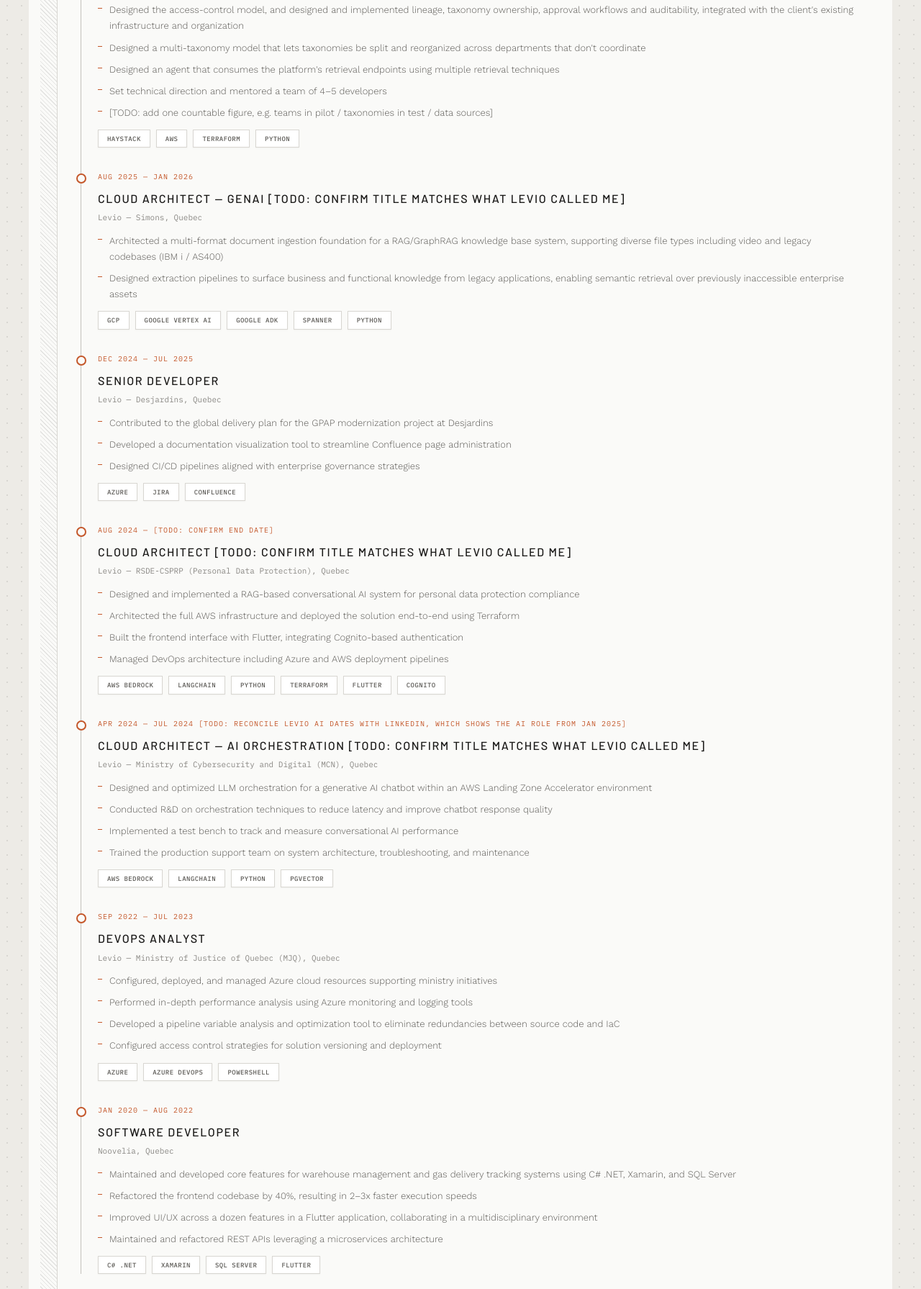
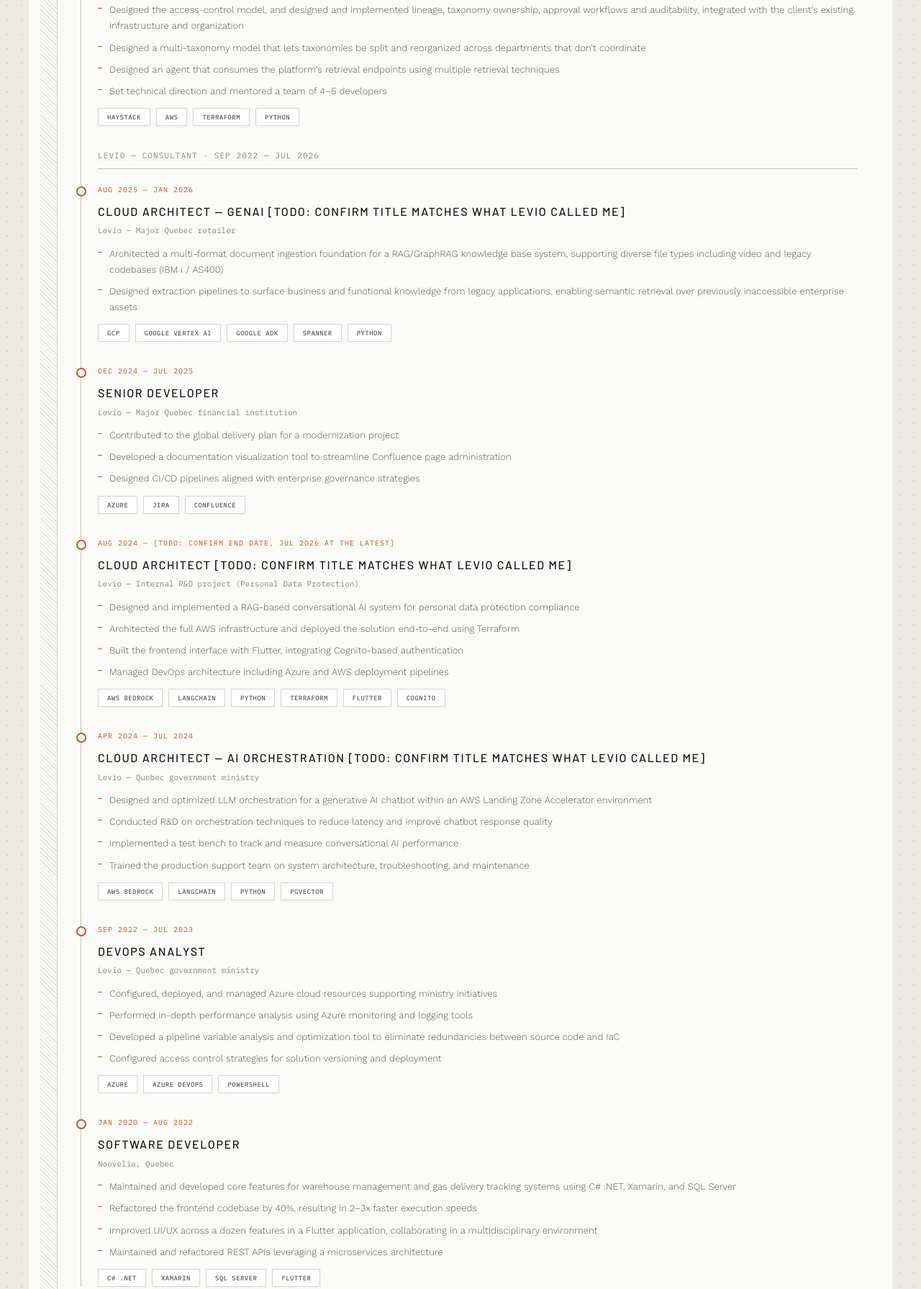
Before and after one commit to FloRul/portfolio, a plain HTML site: page index.html in a window 1280 px wide. Shown: the part 1002-2793 px from the top of the page at 72% size. Drawn offline with nearby package versions, Linux system fonts and the light colour scheme.

Commit message:
Anonymize clients, group Levio engagements, remove expired certs
- Replace client names with descriptors; drop internal project name
- Relabel RSDE-CSPRP as an internal Levio R&D project
- Add a Levio span (Sep 2022 - Jul 2026) above its engagements
- Remove expired certifications from site, JSON-LD and resume
- Drop the Vooban figure placeholder and the PR-status TODO

Co-Authored-By: Claude Opus 5.5 <noreply@anthropic.com>

```diff
--- a/index.html
+++ b/index.html
@@ -75,18 +75,6 @@
         "Google ADK",
         "Agentic Retrieval"
       ],
-      "hasCredential": [
-        {
-          "@type": "EducationalOccupationalCredential",
-          "name": "AWS Cloud Practitioner",
-          "credentialCategory": "Professional Certification"
-        },
-        {
-          "@type": "EducationalOccupationalCredential",
-          "name": "Terraform Associate",
-          "credentialCategory": "Professional Certification"
-        }
-      ],
       "sameAs": [
         "https://linkedin.com/in/florian-rumiel",
         "https://github.com/FloRul"
@@ -758,6 +746,18 @@
             font-size: 0.6875rem;
             color: var(--ink-light);
             margin-bottom: var(--space-3);
+        }
+
+        /* Employer span grouping several engagements */
+        .timeline-group {
+            font-family: var(--font-mono);
+            font-size: 0.6875rem;
+            text-transform: uppercase;
+            letter-spacing: 0.1em;
+            color: var(--ink-light);
+            border-bottom: var(--weight-thin) solid var(--shadow-medium);
+            padding-bottom: var(--space-2);
+            margin-bottom: var(--space-5);
         }
 
         .timeline-body ul {
@@ -1397,8 +1397,6 @@
                                         <li>Designed an agent that consumes the platform's retrieval endpoints using
                                             multiple retrieval techniques</li>
                                         <li>Set technical direction and mentored a team of 4&ndash;5 developers</li>
-                                        <li>[TODO: add one countable figure, e.g. teams in pilot / taxonomies in test /
-                                            data sources]</li>
                                     </ul>
                                     <div class="badge-row timeline-tech">
                                         <span class="badge">Haystack</span>
@@ -1409,11 +1407,14 @@
                                 </div>
                             </div>
 
+                            <div class="timeline-group">Levio &mdash; Consultant &middot; Sep 2022 &mdash; Jul 2026
+                            </div>
+
                             <div class="timeline-item">
                                 <div class="timeline-date">Aug 2025 &mdash; Jan 2026</div>
                                 <div class="timeline-title">Cloud Architect &mdash; GenAI [TODO: confirm title matches
                                     what Levio called me]</div>
-                                <div class="timeline-company">Levio &mdash; Simons, Quebec</div>
+                                <div class="timeline-company">Levio &mdash; Major Quebec retailer</div>
                                 <div class="timeline-body">
                                     <ul>
                                         <li>Architected a multi-format document ingestion foundation for a RAG/GraphRAG
@@ -1436,11 +1437,10 @@
                             <div class="timeline-item">
                                 <div class="timeline-date">Dec 2024 &mdash; Jul 2025</div>
                                 <div class="timeline-title">Senior Developer</div>
-                                <div class="timeline-company">Levio &mdash; Desjardins, Quebec</div>
+                                <div class="timeline-company">Levio &mdash; Major Quebec financial institution</div>
                                 <div class="timeline-body">
                                     <ul>
-                                        <li>Contributed to the global delivery plan for the GPAP modernization project
-                                            at Desjardins</li>
+                                        <li>Contributed to the global delivery plan for a modernization project</li>
                                         <li>Developed a documentation visualization tool to streamline Confluence page
                                             administration</li>
                                         <li>Designed CI/CD pipelines aligned with enterprise governance strategies</li>
@@ -1454,11 +1454,12 @@
                             </div>
 
                             <div class="timeline-item">
-                                <div class="timeline-date">Aug 2024 &mdash; [TODO: confirm end date]</div>
+                                <div class="timeline-date">Aug 2024 &mdash; [TODO: confirm end date, Jul 2026 at the
+                                    latest]</div>
                                 <div class="timeline-title">Cloud Architect [TODO: confirm title matches what Levio
                                     called me]</div>
-                                <div class="timeline-company">Levio &mdash; RSDE-CSPRP (Personal Data Protection),
-                                    Quebec</div>
+                                <div class="timeline-company">Levio &mdash; Internal R&amp;D project (Personal Data
+                                    Protection)</div>
                                 <div class="timeline-body">
                                     <ul>
                                         <li>Designed and implemented a RAG-based conversational AI system for personal
@@ -1483,12 +1484,10 @@
                             </div>
 
                             <div class="timeline-item">
-                                <div class="timeline-date">Apr 2024 &mdash; Jul 2024 [TODO: reconcile Levio AI dates
-                                    with LinkedIn, which shows the AI role from Jan 2025]</div>
+                                <div class="timeline-date">Apr 2024 &mdash; Jul 2024</div>
                                 <div class="timeline-title">Cloud Architect &mdash; AI Orchestration [TODO: confirm title
                                     matches what Levio called me]</div>
-                                <div class="timeline-company">Levio &mdash; Ministry of Cybersecurity and Digital (MCN),
-                                    Quebec</div>
+                                <div class="timeline-company">Levio &mdash; Quebec government ministry</div>
                                 <div class="timeline-body">
                                     <ul>
                                         <li>Designed and optimized LLM orchestration for a generative AI chatbot within
@@ -1513,8 +1512,7 @@
                             <div class="timeline-item">
                                 <div class="timeline-date">Sep 2022 &mdash; Jul 2023</div>
                                 <div class="timeline-title">DevOps Analyst</div>
-                                <div class="timeline-company">Levio &mdash; Ministry of Justice of Quebec (MJQ),
-                                    Quebec</div>
+                                <div class="timeline-company">Levio &mdash; Quebec government ministry</div>
                                 <div class="timeline-body">
                                     <ul>
                                         <li>Configured, deployed, and managed Azure cloud resources supporting ministry
@@ -1612,19 +1610,6 @@
                             </div>
                         </div>
 
-                        <div class="divider mt-lg mb-lg"><span class="divider-symbol">CERTIFICATIONS</span></div>
-
-                        <div class="cert-grid">
-                            <div class="cert-item">
-                                <div class="cert-marker">1</div>
-                                <div class="cert-name">AWS Cloud Practitioner (expired Oct 2026)</div>
-                            </div>
-                            <div class="cert-item">
-                                <div class="cert-marker">2</div>
-                                <div class="cert-name">Terraform Associate (expired Sep 2025)</div>
-                            </div>
-                        </div>
-
                         <div class="divider mt-lg mb-lg"><span class="divider-symbol">LANGUAGES</span></div>
 
                         <div class="badge-row">
@@ -1649,7 +1634,7 @@
                                     <p>Contributor to Haystack's Amazon Bedrock integration: fixed streaming_callback
                                         serialization in AmazonBedrockChatGenerator (merged). Proposed Bedrock Converse
                                         support to enable tool calling (not merged; Converse support later landed
-                                        upstream in a separate PR). [TODO: PR status confirmed by me]</p>
+                                        upstream in a separate PR).</p>
                                     <div class="badge-row mb-md">
                                         <span class="badge badge-accent">Open Source</span>
                                         <span class="badge">AWS Bedrock</span>
```
Also changed, not shown: 1 other file.
